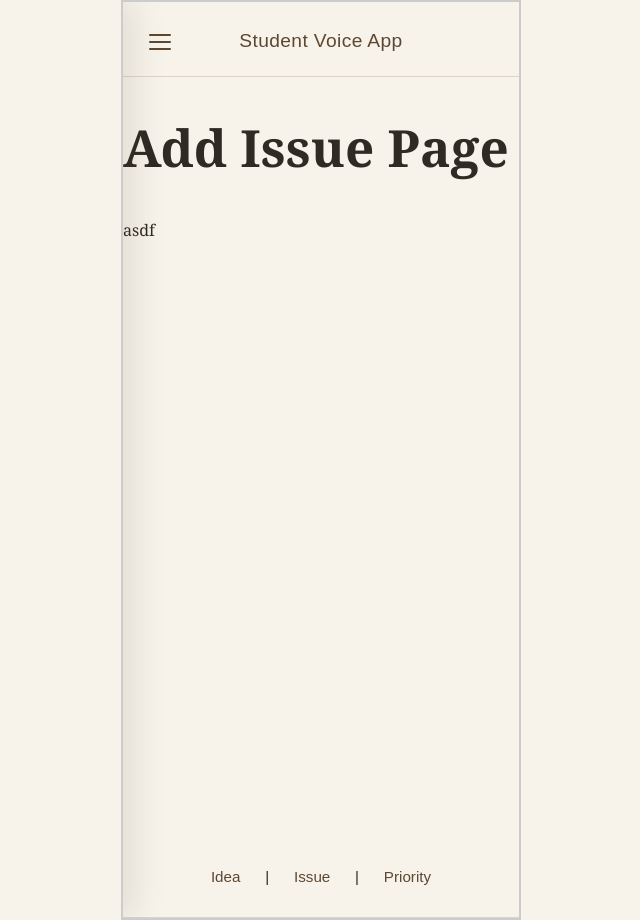
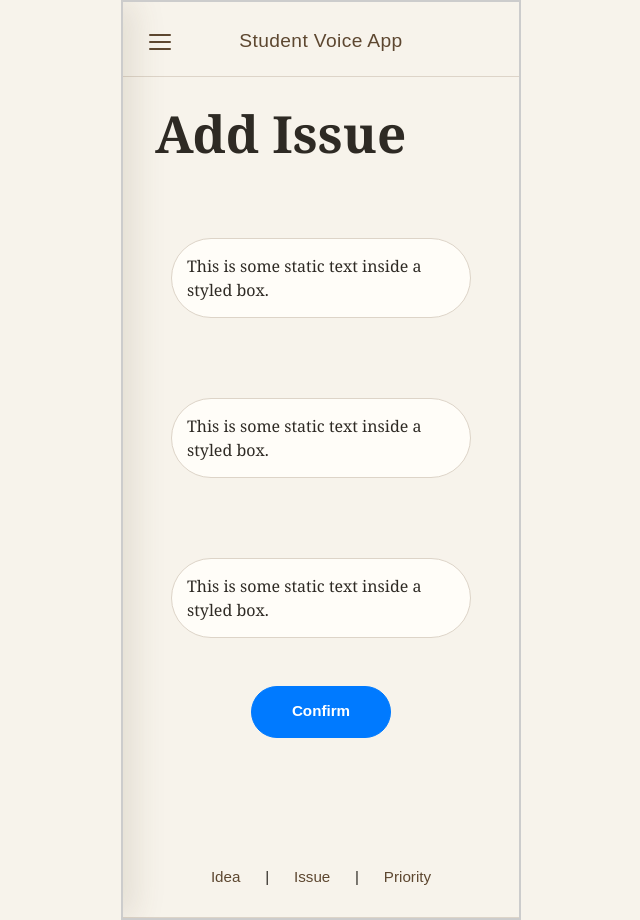
Before and after one commit to faas-bsu-26/MasonBurzynski_Project1, a Vue app: page /#/add-issue in a window 1280 px wide. Shown: the whole page, without its empty margins (319-959 px from the left). Built offline with nearby package versions, Linux system fonts and the light colour scheme.

Commit message:
added confirmation page files and updated add pages

```diff
--- a/src/components/pages/AddIdea.vue
+++ b/src/components/pages/AddIdea.vue
@@ -1,7 +1,19 @@
 <template>
-  <div>
-    <h1>Add Idea Page</h1>
-    <p>asdf</p>
+  <div class="page-shell">
+    <h1>Add Idea</h1>
+    <p></p>
+    <div class="textBoxDisplay">
+      This is some static text inside a styled box.
+    </div>
+    <div class="textBoxDisplay">
+      This is some static text inside a styled box.
+    </div>
+    <div class="textBoxDisplay">
+      This is some static text inside a styled box.
+    </div>
+    <div class="actions">
+      <router-link class="page-button" to="/add-idea">Confirm</router-link>
+    </div>
   </div>
 </template>
 
--- a/src/components/pages/AddIssue.vue
+++ b/src/components/pages/AddIssue.vue
@@ -1,7 +1,19 @@
 <template>
-  <div>
-    <h1>Add Issue Page</h1>
-    <p>asdf</p>
+  <div class="page-shell">
+    <h1>Add Issue</h1>
+    <p></p>
+    <div class="textBoxDisplay">
+      This is some static text inside a styled box.
+    </div>
+    <div class="textBoxDisplay">
+      This is some static text inside a styled box.
+    </div>
+    <div class="textBoxDisplay">
+      This is some static text inside a styled box.
+    </div>
+    <div class="actions">
+      <router-link class="page-button" to="/add-issue">Confirm</router-link>
+    </div>
   </div>
 </template>
 
--- a/src/components/pages/AddPriority.vue
+++ b/src/components/pages/AddPriority.vue
@@ -1,12 +1,24 @@
 <template>
-  <div>
-    <h1>Add Priority Page</h1>
-    <p>asdf</p>
+  <div class="page-shell">
+    <h1>Add Priority</h1>
+    <p></p>
+    <div class="textBoxDisplay">
+      This is some static text inside a styled box.
+    </div>
+    <div class="textBoxDisplay">
+      This is some static text inside a styled box.
+    </div>
+    <div class="textBoxDisplay">
+      This is some static text inside a styled box.
+    </div>
+    <div class="actions">
+      <router-link class="page-button" to="/add-priority">Confirm</router-link>
+    </div>
   </div>
 </template>
 
 <script>
 export default {
-  name: "AddPriority"
+  name: "AddPriority  "
 }
 </script>
--- a/src/style.css
+++ b/src/style.css
@@ -354,6 +354,18 @@ button:focus-visible {
   background: #005bbb;
 }
 
+.textBoxDisplay {
+  width: 300px;
+  height: auto;
+  border:  .1px solid #ddd4c8;
+  padding: 15px;
+  background-color: #fffdf8;
+  margin: 10px;
+  border-radius: 40px;
+  margin: 5rem 1rem 1rem;
+}
+
+
 @media (max-width: 640px) {
   .main-nav {
     flex-wrap: wrap;
```
Also changed, not shown: src/components/pages/AddIdeaConfirmation.vue (added), src/components/pages/AddIssueConfirmation.vue (added), src/components/pages/AddPriorityConfirmation.vue (added).
